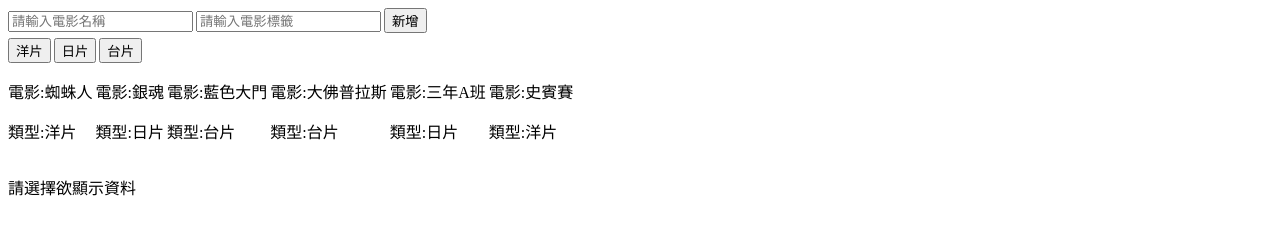
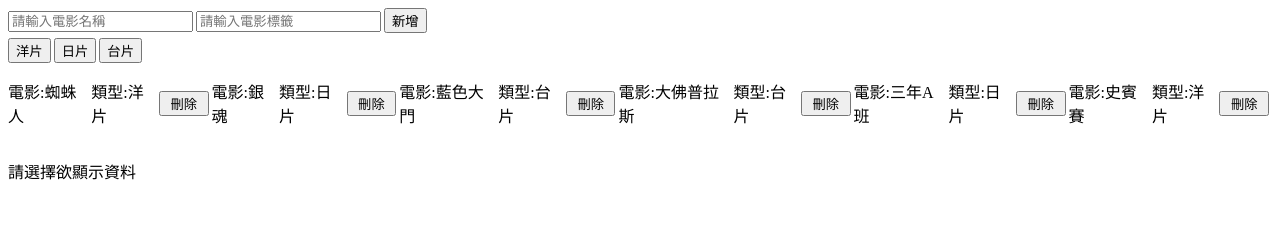
Before and after one commit to Huchan1124/practice_array, a plain HTML site: page esmodule.html in a window 1280 px wide. Drawn offline with nearby package versions, Linux system fonts and the light colour scheme.

Commit message:
新增 刪除電影item功能

```diff
--- a/esmodule.html
+++ b/esmodule.html
@@ -21,17 +21,20 @@
         <button style="margin-right: 3px;" :ref="setItemRef" v-for="(tag,index) in tags" :data-id="index" :key="tag"
             @click="filter(index)" :value="tag">{{tag}}</button>
         <div style="display:flex">
-            <div v-for="movie in movies" style="margin-right: 3px;">
-
-                <p>電影:{{movie.name}}</p>
-                <p>類型:{{movie.tag}}</p>
-
+            <div v-for="(movie,index) in movies" style="margin-right: 3px;">
+                <div style="display:flex;align-items:center">
+                    <p>電影:{{movie.name}}</p>
+                    <p>類型:{{movie.tag}}</p>
+                    <button ref="removeBtn" :data-id="index" style="width:50px;" @click="removeMovie(index)">刪除</button>
+                </div>
             </div>
         </div>
 
-        <template v-if="temp" v-for="item in temp">
-            <p>電影:{{item.name}}</p>
-            <p>類型:{{item.tag}}</p>
+        <template v-if="temp" v-for="(item,index) in temp">
+            <div style="display:flex;align-items:center">
+                <p>電影:{{item.name}}</p>
+                <p>類型:{{item.tag}}</p>
+            </div>
 
         </template>
         <div v-else>
@@ -118,6 +121,12 @@
                     this.movies.push(obj);
 
                 },
+                removeMovie(index) {
+                    const removeMovieIndex = this.$refs.removeBtn[index].dataset.id;
+
+                    this.movies.splice(removeMovieIndex,1);
+
+                },
                 setItemRef(el) {
                     if (el) {
                         this.itemRefs.push(el)
```
